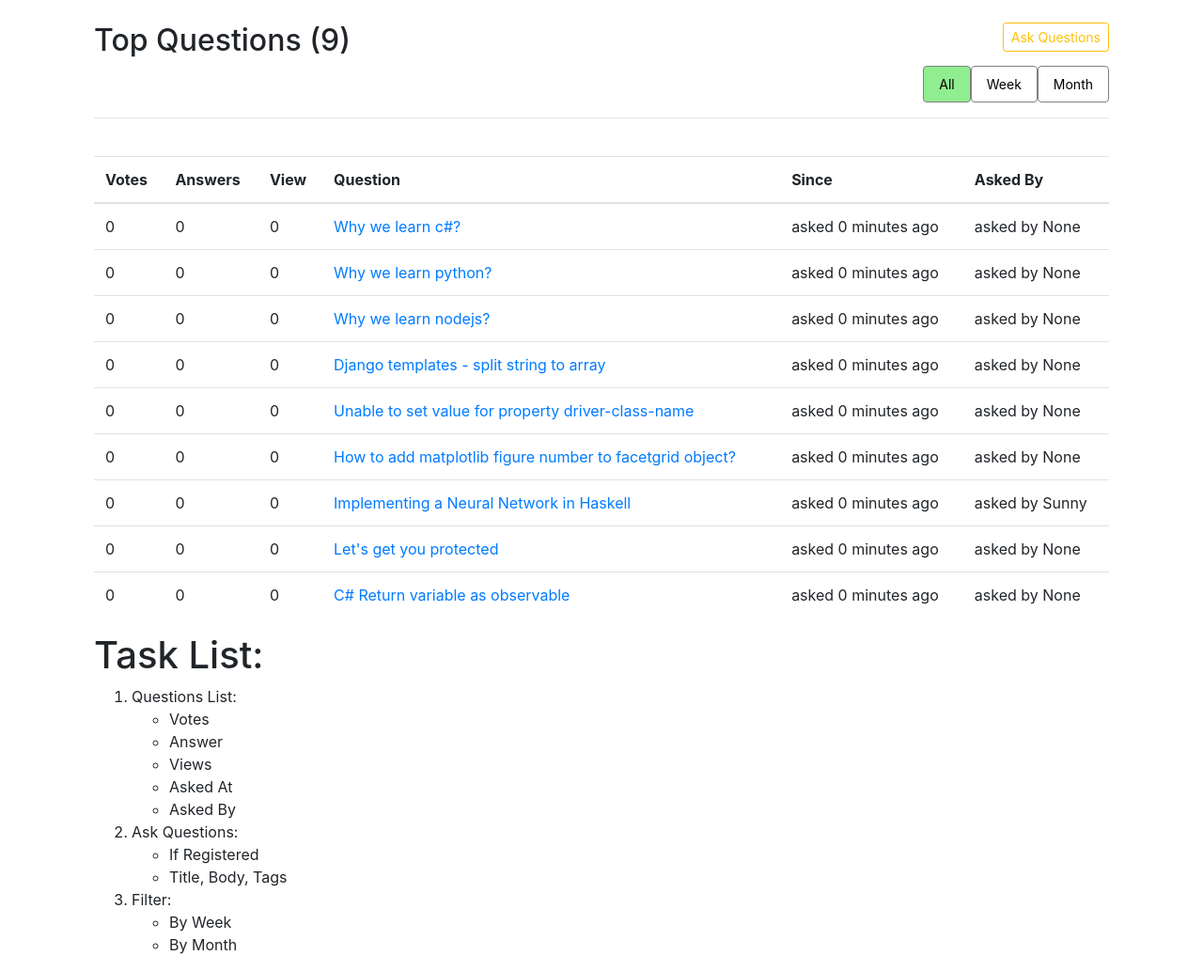
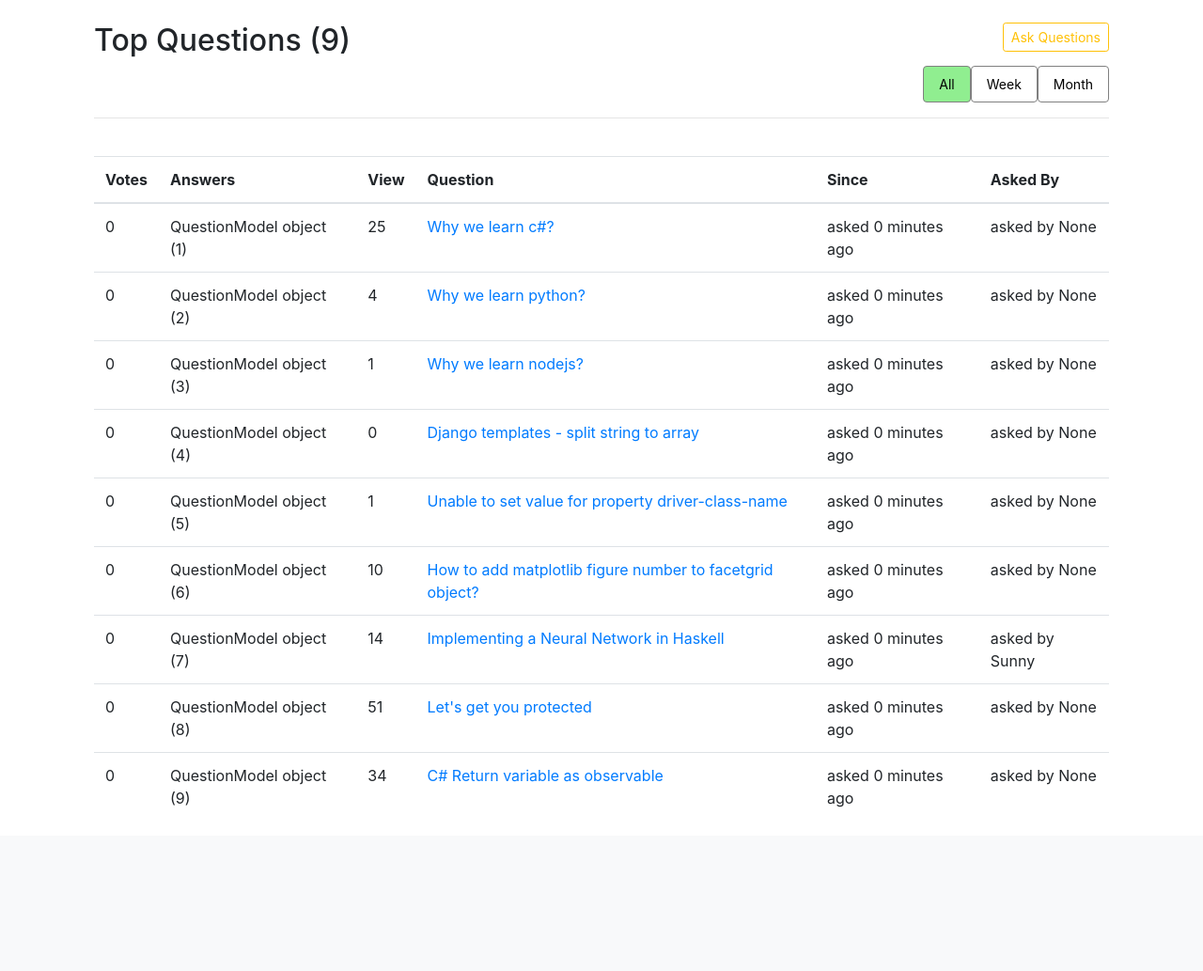
Before and after one commit to purkayasta/StackOverFlowLite, a Django app: page / in a window 1280 px wide. Shown: the part 68-1101 px from the top of the page at 94% size. After the commit the page ends 927 px from the top, so only its background shows below. Run offline with Django 3.2, Linux system fonts and the light colour scheme; data comes from the database, SQL or seed files in the repository; both versions use the stored data as it was after the commit; some libraries are stand-ins or nearby versions.

Commit message:
Answer view added, count working started

```diff
--- a/overflow/models/AnswerModel.py
+++ b/overflow/models/AnswerModel.py
@@ -8,7 +8,7 @@ from overflow.models import QuestionModel
 class AnswerModel(models.Model):
     answer = RichTextField(max_length=120)
     views = models.PositiveIntegerField(default=0)
-    question = models.ForeignKey(QuestionModel, null=True, on_delete=models.CASCADE, related_name='AnswerModel')
+    question = models.ForeignKey(QuestionModel, null=True, on_delete=models.CASCADE, related_name='answers')
     answer_at = models.DateTimeField(auto_now=True)
     answer_by = models.ForeignKey(User, null=True, on_delete=models.CASCADE)
 
--- a/overflow/models/ReplyModel.py
+++ b/overflow/models/ReplyModel.py
@@ -6,7 +6,7 @@ from overflow.models import AnswerModel
 
 class ReplyModel(models.Model):
     reply = models.CharField(max_length=120)
-    answer = models.ForeignKey(AnswerModel, null=True, on_delete=models.CASCADE, related_name='ReplyModel')
+    answer = models.ForeignKey(AnswerModel, null=True, on_delete=models.CASCADE, related_name='replies')
     reply_at = models.DateTimeField(auto_now=True)
     reply_by = models.ForeignKey(User, on_delete=models.CASCADE)
 
--- a/overflow/views/question.py
+++ b/overflow/views/question.py
@@ -2,7 +2,7 @@ from django.shortcuts import render, redirect, get_object_or_404
 
 from overflow.forms.NewAnswerForm import AnswerForm
 from overflow.forms.NewQuestionForm import NewQuestionForm
-from overflow.models import QuestionModel
+from overflow.models import QuestionModel, AnswerModel
 
 
 def ask_question(request):
@@ -22,8 +22,12 @@ def question_detail(request, pk):
     questions = get_object_or_404(QuestionModel, pk=pk)
     questions.views += 1
     questions.save()
+
+    question_answers = AnswerModel.objects.filter(question_id=pk)
+
     form = AnswerForm()
     return render(request, 'overflow/question/details.html', {
         'single_question': questions,
+        'answers': question_answers,
         'form': form
     })
--- a/templates/overflow/Index/index.html
+++ b/templates/overflow/Index/index.html
@@ -40,8 +40,8 @@
                 {% for question in questions %}
                     <tr>
                         <td>0</td>
-                        <td>0</td>
-                        <td>0</td>
+                        <td>{{ question }}</td>
+                        <td>{{ question.views }}</td>
                         <td><a href="{% url 'question_detail' question.pk %}">{{ question.title | capfirst }}</a></td>
                         <td>asked {{ question.asked_at | timesince }} ago</td>
                         <td>asked by {{ question.asked_by | capfirst }}</td>
@@ -50,33 +50,5 @@
                 </tbody>
             </table>
         </div>
-
-        <h1>Task List: </h1>
-        <ol>
-            <li>
-                Questions List:
-                <ul>
-                    <li>Votes</li>
-                    <li>Answer</li>
-                    <li>Views</li>
-                    <li>Asked At</li>
-                    <li>Asked By</li>
-                </ul>
-            </li>
-            <li>
-                Ask Questions:
-                <ul>
-                    <li>If Registered</li>
-                    <li>Title, Body, Tags</li>
-                </ul>
-            </li>
-            <li>
-                Filter:
-                <ul>
-                    <li>By Week</li>
-                    <li>By Month</li>
-                </ul>
-            </li>
-        </ol>
     </div>
 {% endblock %}
```
Also changed, not shown: main/settings.py (+3 -5 lines), overflow/views/answer.py (+3 -4 lines), templates/overflow/question/details.html (+35 -2 lines), OverflowLite.sqlite3, overflow/migrations/0011_auto_20191202_0143.py (added), overflow/migrations/0012_auto_20191202_0212.py (added).
